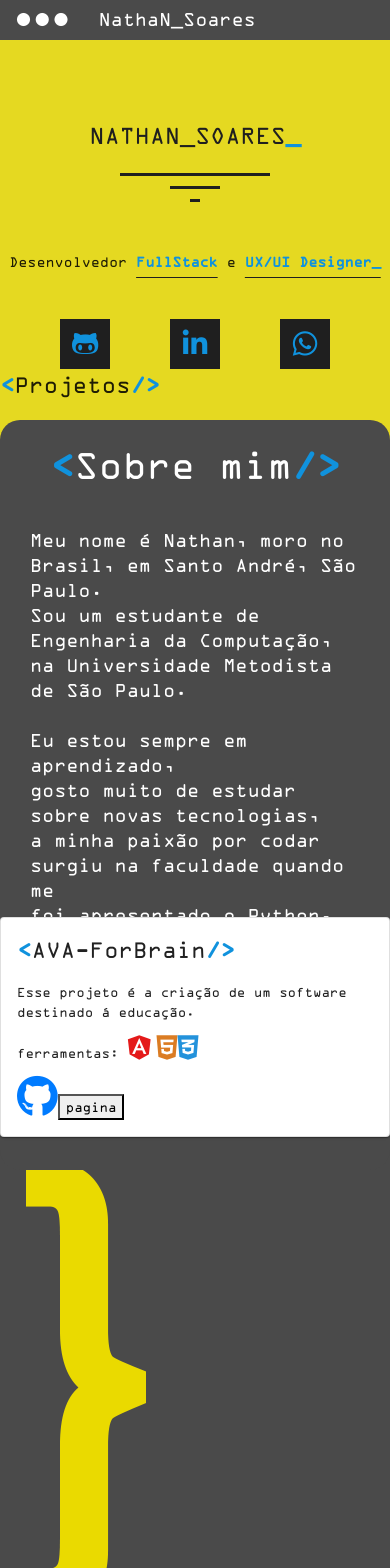
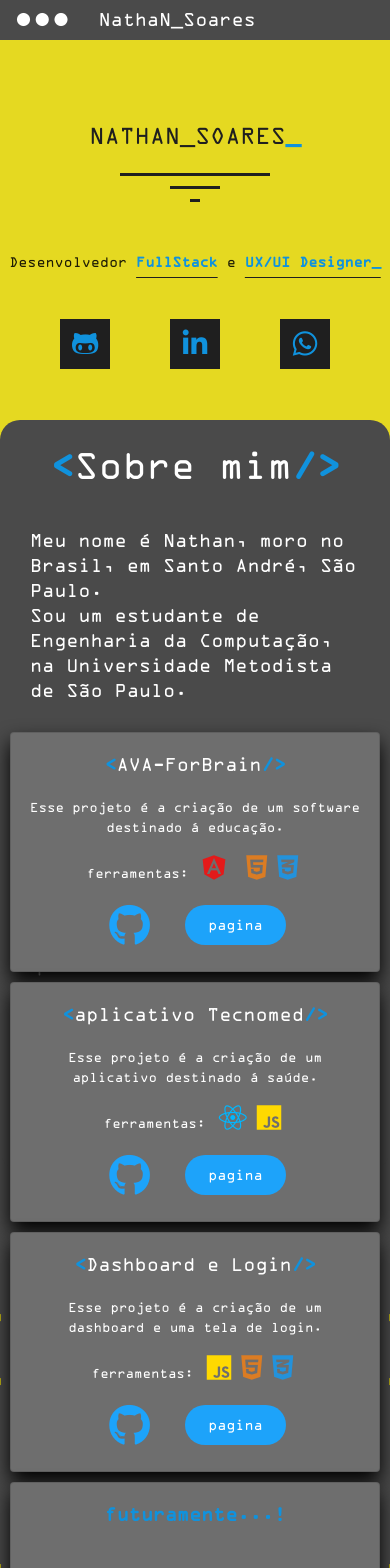
Before and after one commit to Nathan-ss/Nathan-ss.github.io, an Angular app: page / in a window 390 px wide. Shown: the top 1568 px of the page. Built offline with nearby package versions, Linux system fonts and the light colour scheme; some icons are missing.

Commit message:
deixando responsivo

```diff
--- a/src/app/app.component.html
+++ b/src/app/app.component.html
@@ -148,7 +148,6 @@
 
   </div>
 
-  <div class="blue-mobile"></div>
 
 
 </span>
--- a/src/app/app.component.scss
+++ b/src/app/app.component.scss
@@ -185,9 +185,6 @@ body,p,h1,h6{
         font-size: 20px;
         color: #ffff;
         line-height: 25px;
-    }
-    .blue-mobile{
-        display: none;
     }
     .btn-abt {
         -webkit-border-radius: 10;
@@ -455,14 +452,6 @@ body,p,h1,h6{
         left: 0;
         right: 0;
     }
-    .blue-mobile{
-        display: flex;
-        margin-top: 40px;
-        width: 100%;
-        height: 100px;
-        background-color: #1092dd;
-        border-radius: 20px 20px;
-    }
     .container-about h1{
         margin-top: 30px;
         width: 100%;
@@ -503,4 +492,87 @@ body,p,h1,h6{
         text-decoration: none;
       }
 
+            //projetos
+      // ------------------------------------------------------------------------------------
+      .container-projects{
+          margin-top: 250px;
+          display: flex;
+          flex-direction: column;
+
+      }
+      .project-itens{
+          margin-top: 60px;
+          display: flex;
+          flex-wrap: wrap;
+          justify-content: center;
+          align-items: center;
+      }
+      .project-itens img{
+          max-width: 80px;
+          max-height: 80px;
+          margin: 0px 0px 5px;
+      }
+      .pj {
+          display: flex;
+          justify-content: center;
+          align-items: center;
+      }
+      .card{
+          margin-top: 20px;
+          width: 370px;
+          height: 240px;
+          background-color:#6e6e6e;
+          box-shadow: 0px 10px 20px 0px black ;
+          margin: 5px;
+          text-align: center;
+          align-items: center;
+          justify-content: center;
+          color: #ffffff;
+      }
+      .card h1{
+          font-size: 20px;
+      }
+      .card h6{
+        font-size: 20px;
+    }
+      .card i{
+        margin: 5px;
+    }
+    .btn-rp{
+        display: flex;
+        align-items: center;
+        justify-content: center;
+        text-align: center;
+    }
+    .btn-rp i{
+        color: #1da3fa;
+
+    }
+    .btn-rp i:hover{
+        color: #e5d921;
+    }
+
+    .btn-pg {
+        -webkit-border-radius: 10;
+        -moz-border-radius: 10;
+        border-radius: 30px;
+        font-family: Arial;
+        color: #ffffff;
+        font-size: 15px;
+        background: #1da3fa;
+        width: 30%;
+        border: 0px;
+        padding: 10px 20px 10px 20px;
+        text-decoration: none;
+        margin-left: 30px;
+        font-family: code;
+        justify-content: center;
+        align-items: center;
+    }
+
+      .btn-pg:hover {
+        background: #e5d921;
+        text-decoration: none;
+    }
+
   }
```
